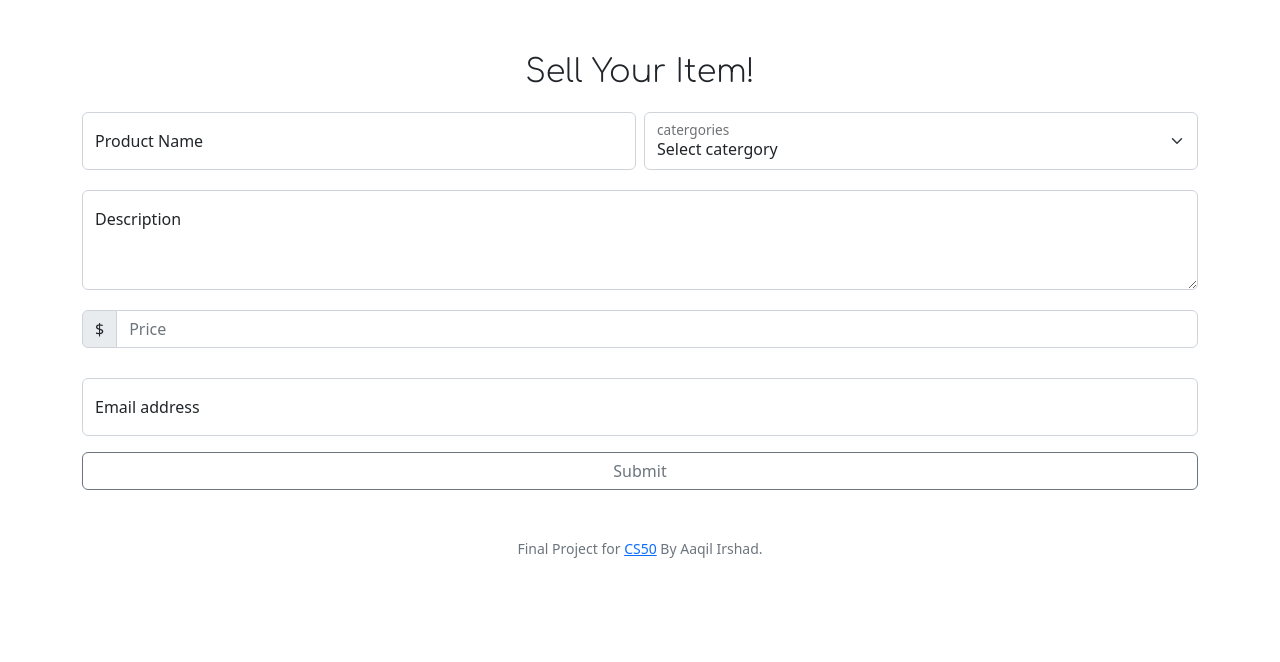
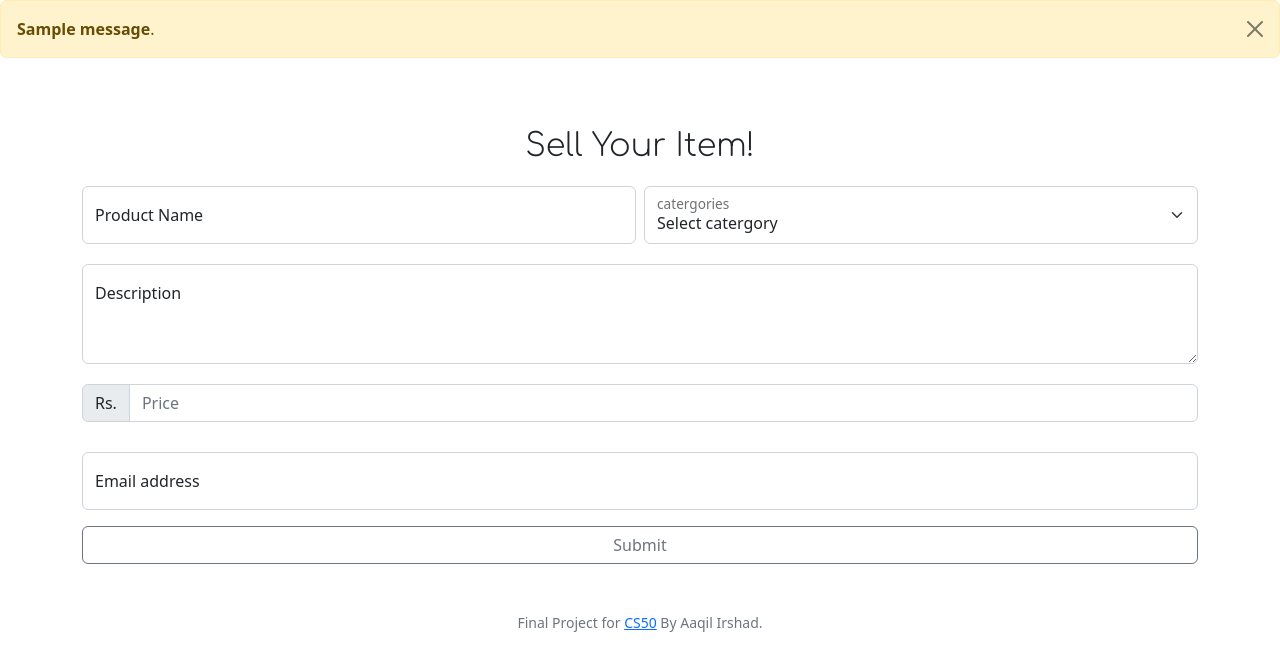
Before and after one commit to Aaqilirshad/project, a Flask app: page /sell in a window 1280 px wide. Shown: the part 101-763 px from the top of the page. Run offline with Flask 2, Linux system fonts and the light colour scheme; a user stored in the database is signed in; one stand-in notice (Sample message) is shown; some libraries are stand-ins or nearby versions.

Commit message:
used flash

```diff
--- a/app.py
+++ b/app.py
@@ -1,6 +1,6 @@
 import os
 from cs50 import SQL
-from flask import Flask, flash, redirect, render_template, request, session
+from flask import Flask, flash, redirect, render_template, request, session, flash
 from flask_session import Session
 from tempfile import mkdtemp
 from werkzeug.security import check_password_hash, generate_password_hash
@@ -81,7 +81,7 @@ def sell():
         #insert into database
         db.execute("INSERT INTO products (user_id, name, catergory, description, price, email) VALUES (?,?,?,?,?,?)",
         session["user_id"], request.form.get("product_name"), request.form.get("catergory"), request.form.get("description"), price, request.form.get("email"))
-
+        flash("Your item has been posted!")
         return redirect("/")
     else:
         return render_template("sell.html", categories=categories)
@@ -153,6 +153,7 @@ def register():
         #log user in
         rows = db.execute("SELECT * FROM users WHERE username = ?", username)
         session["user_id"] = rows[0]["id"]
+        flash("Succesfully Resgistered!")
         return redirect("/")
     else:
         return render_template("register.html")
@@ -234,6 +235,8 @@ def contact():
         msg.html = render_template("mail.html", message=request.form.get("message"),
         first=request.form.get("first"), last=request.form.get("last"), email=request.form.get("email"), product=rows[0]["name"], price=rows[0]["price"])
         mail.send(msg)
+        flash("Message Sent!")
         return redirect("/")
     except:
-        return apology("Something went wrong, Could not send message!", 403)
+        flash("OOPS! Something went wrong, Could not send message.")
+        return redirect("/")
--- a/helpers.py
+++ b/helpers.py
@@ -33,4 +33,4 @@ def apology(message, code=400):
 
 def usd(value):
     """Format value as USD."""
-    return f"${value:,.2f}"
+    return f"Rs.{value:,.0f}"
--- a/templates/layout.html
+++ b/templates/layout.html
@@ -64,6 +64,16 @@
 
         </div>
       </nav>
+      {% with messages = get_flashed_messages() %}
+        {% if messages%}
+          {% for msg in messages %}
+        <div class="alert alert-warning alert-dismissible fade show" role="alert">
+          <strong>{{ msg }}</strong>.
+          <button type="button" class="btn-close" data-bs-dismiss="alert" aria-label="Close"></button>
+        </div>
+          {% endfor %}
+        {% endif %}
+      {% endwith %}
 
       <main class="container-fluid py-5 text-center">
           {% block main %}{% endblock %}
--- a/templates/sell.html
+++ b/templates/sell.html
@@ -32,8 +32,8 @@
           </div>
 
           <div class="input-group mb-3" style="margin-top:20px;">
-            <span class="input-group-text">$</span>
-            <input type="number" class="form-control" min="0.00" max="10000.00" step="0.01" id="priceform" placeholder="Price" name="price" required>
+            <span class="input-group-text">Rs.</span>
+            <input type="number" class="form-control" min="0" max="1000000" step="1" id="priceform" placeholder="Price" name="price" required>
           </div>
 
           <div class="form-floating mb-3" style="margin-top:30px;">
```
Also changed, not shown: shopper.db, 1 other file.
